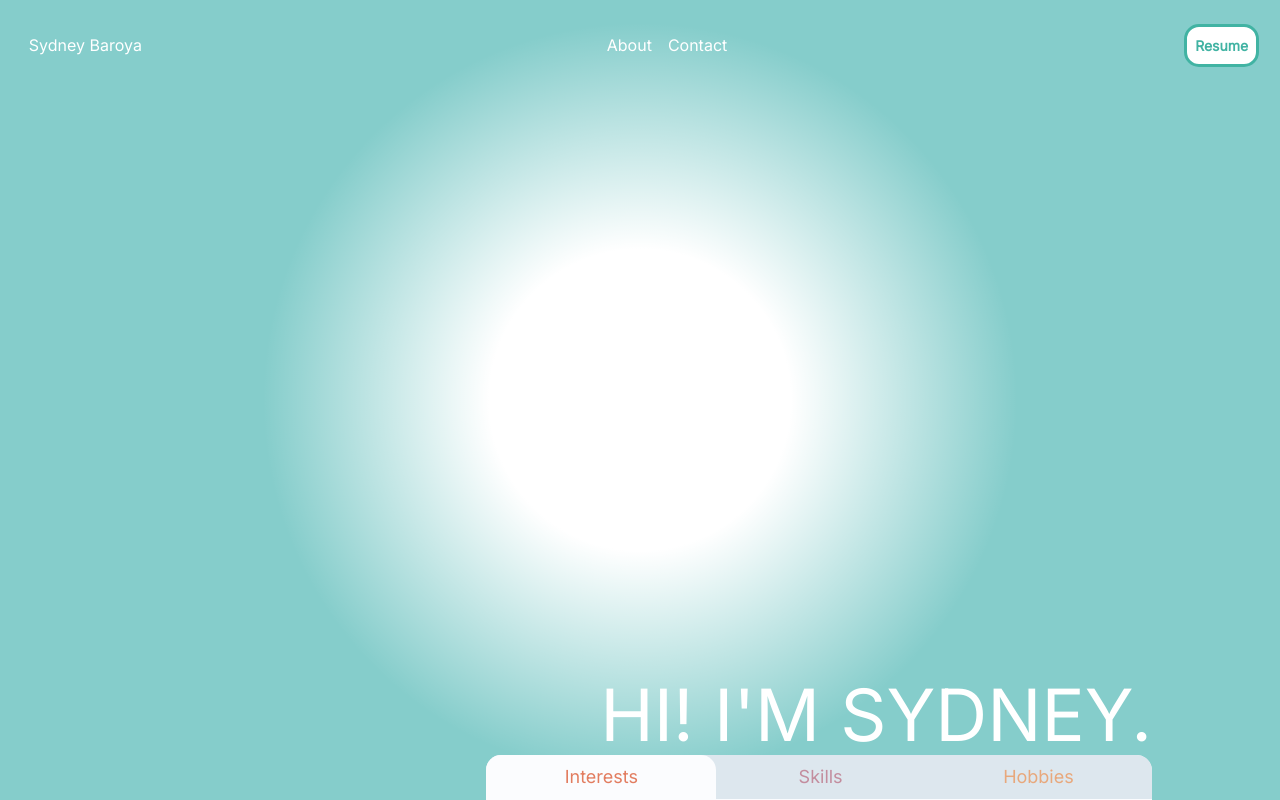
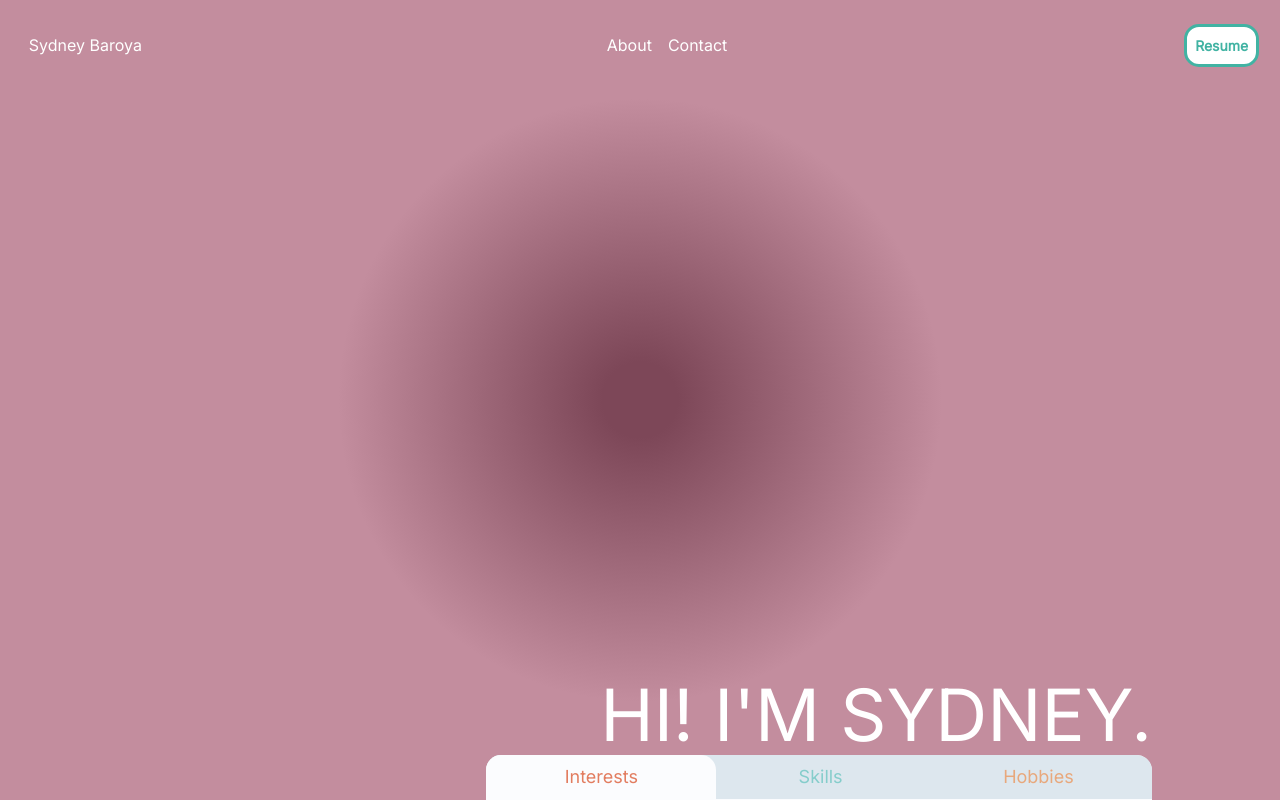
Before and after one commit to syd-baroya/sydneybaroya.com, a React (Create React App) app: page / in a window 1280 px wide. Shown: the top 800 px of the page. Built offline with nearby package versions, Linux system fonts and the light colour scheme; no server answers.

Commit message:
updated colors to use purple as main

```diff
--- a/src/components/About/About.jsx
+++ b/src/components/About/About.jsx
@@ -35,11 +35,11 @@ export default function About() {
                     }}
                 >
                     <Tab disableIndicator sx={{color: 'var(--fall-background) !important'}} value="i">Interests</Tab>
-                    <Tab disableIndicator sx={{color: 'var(--winter-background) !important'}} value="s">Skills</Tab>
+                    <Tab disableIndicator sx={{color: 'var(--summer-background) !important'}} value="s">Skills</Tab>
                     <Tab disableIndicator sx={{color: 'var(--spring-background) !important'}} value="h">Hobbies</Tab>
                 </TabList>
                 <TabPanel sx={{color: 'var(--fall-background)'}} value="i">My interests</TabPanel>
-                <TabPanel sx={{color: 'var(--winter-background)'}} value="s">My skills</TabPanel>
+                <TabPanel sx={{color: 'var(--summer-background)'}} value="s">My skills</TabPanel>
                 <TabPanel sx={{color: 'var(--spring-background)'}} value="h">My hobbies</TabPanel>
             </Tabs>
                 {/* <Grid container spacing={2} xs={12}>
--- a/src/components/Home/Home.css
+++ b/src/components/Home/Home.css
@@ -1,10 +1,10 @@
 .home {
-    background-color: var(--summer-background);
+    background-color: var(--winter-background);
 }
 
 .gradient {
     position: absolute;
-    background-image: radial-gradient(circle, rgba(255, 255, 255, 1) 20%, rgba(255, 255, 255, 0) 50%);
+    background-image: radial-gradient(circle, rgb(125, 71, 88) 5%, rgba(255, 255, 255, 0) 40%);
     height: 100%;
     width: 100%;
     top: 0;
--- a/src/components/NavBar/NavBar.css
+++ b/src/components/NavBar/NavBar.css
@@ -25,6 +25,6 @@
 }
 
 .scroll {
-    background-color: var(--summer-background);
+    background-color: var(--winter-background);
     box-shadow: 0 3px 6px rgba(0,0,0,0.10);
 }
```
